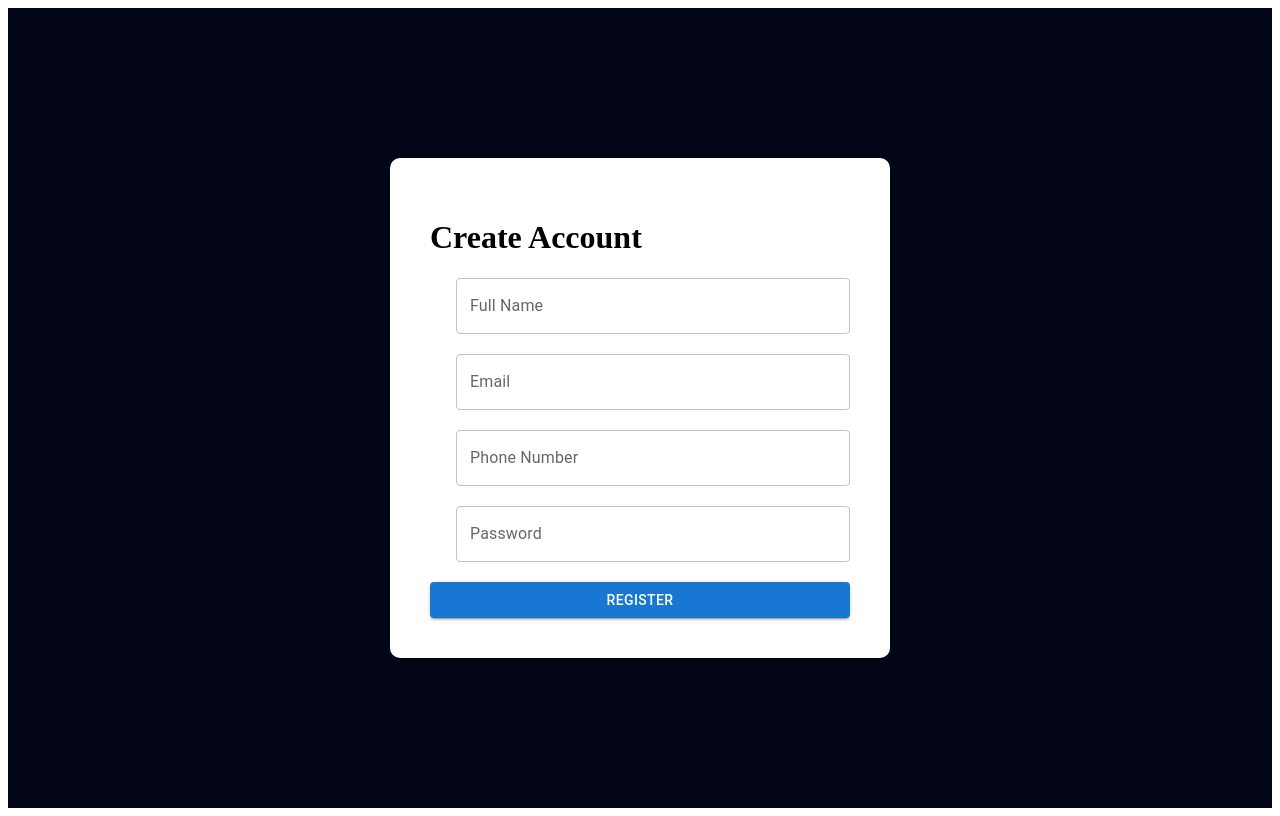
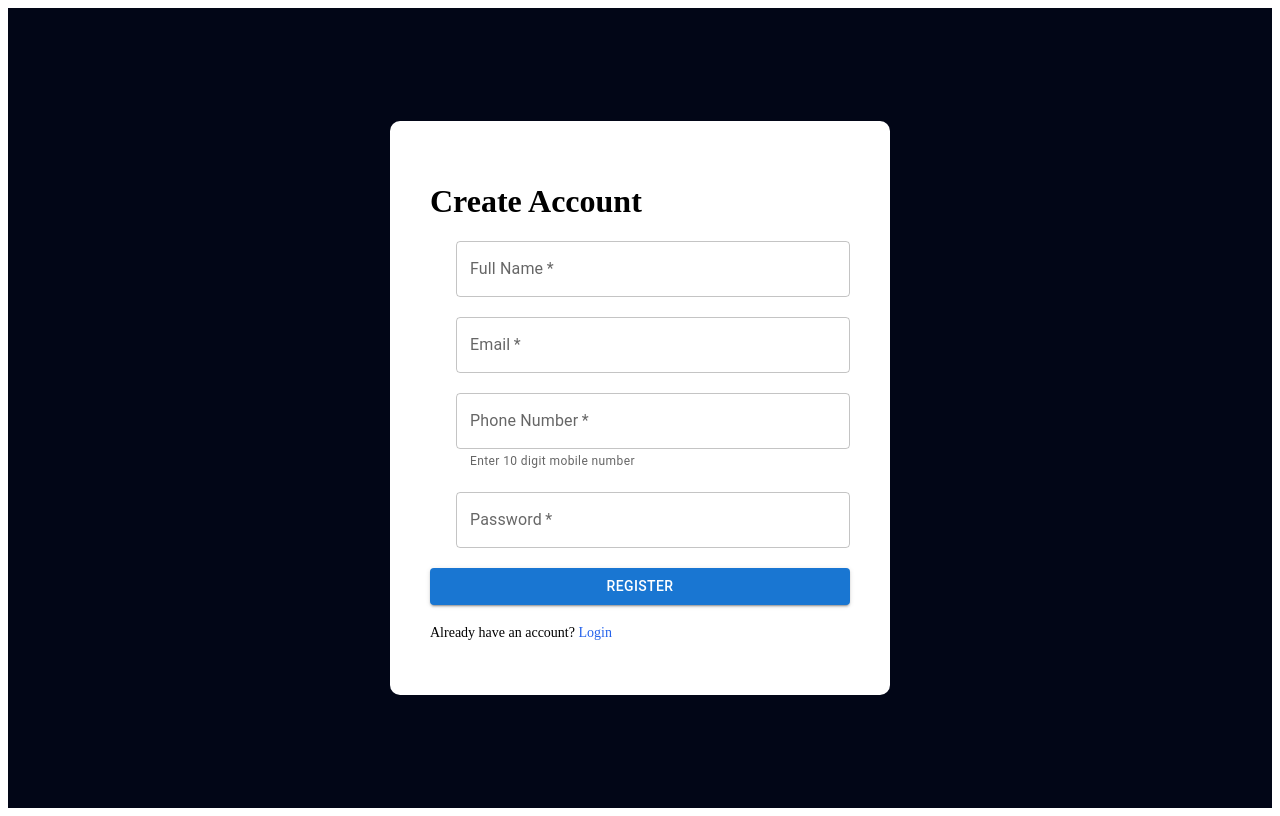
Before and after one commit to springboard-mentor-batch13/HireHelper-Batch1, a React (Vite) app in the folder frontEnd/: page /register in a window 1280 px wide. Built offline with nearby package versions, Linux system fonts and the light colour scheme; some icons are missing.

Commit message:
Updated frontend validation, sidebar, logout, toast notifications

```diff
--- a/frontEnd/package.json
+++ b/frontEnd/package.json
@@ -16,7 +16,8 @@
     "@mui/material": "^7.3.7",
     "react": "^19.2.0",
     "react-dom": "^19.2.0",
-    "react-router-dom": "^7.13.0"
+    "react-router-dom": "^7.13.0",
+    "react-toastify": "^11.0.5"
   },
   "devDependencies": {
     "@eslint/js": "^9.39.1",
--- a/frontEnd/src/App.jsx
+++ b/frontEnd/src/App.jsx
@@ -1,10 +1,13 @@
 import { BrowserRouter } from "react-router-dom";
+import { ToastContainer } from "react-toastify";
+import "react-toastify/dist/ReactToastify.css";
 import AppRoutes from "./routes/AppRoutes";
 
 function App() {
   return (
     <BrowserRouter>
       <AppRoutes />
+      <ToastContainer position="top-right" autoClose={3000} />
     </BrowserRouter>
   );
 }
--- a/frontEnd/src/components/Sidebar.css
+++ b/frontEnd/src/components/Sidebar.css
@@ -48,3 +48,13 @@
   color: #ffffff;
   font-weight: 500;
 }
+
+.logout {
+  margin-top: auto;
+  cursor: pointer;
+  color: #f87171;
+}
+
+.logout:hover {
+  background-color: rgba(248, 113, 113, 0.15);
+}
--- a/frontEnd/src/components/Sidebar.jsx
+++ b/frontEnd/src/components/Sidebar.jsx
@@ -1,12 +1,22 @@
-import { NavLink } from "react-router-dom";
+import { NavLink, useNavigate } from "react-router-dom";
+import { toast } from "react-toastify";
 import DashboardIcon from "@mui/icons-material/Dashboard";
 import FeedIcon from "@mui/icons-material/DynamicFeed";
 import TaskIcon from "@mui/icons-material/Task";
 import AddIcon from "@mui/icons-material/AddBox";
 import SettingsIcon from "@mui/icons-material/Settings";
+import LogoutIcon from "@mui/icons-material/Logout";
 import "./Sidebar.css";
 
 const Sidebar = () => {
+  const navigate = useNavigate();
+
+  const handleLogout = () => {
+    localStorage.removeItem("isLoggedIn");
+    toast.info("Logged out successfully");
+    navigate("/login");
+  };
+
   return (
     <aside className="sidebar">
       <div className="sidebar-logo">
@@ -39,6 +49,12 @@ const Sidebar = () => {
           <span>Settings</span>
         </NavLink>
       </nav>
+
+      {/* Logout Section */}
+      <div className="menu-item logout" onClick={handleLogout}>
+        <LogoutIcon />
+        <span>Logout</span>
+      </div>
     </aside>
   );
 };
--- a/frontEnd/src/pages/Login.jsx
+++ b/frontEnd/src/pages/Login.jsx
@@ -1,19 +1,34 @@
 import { TextField, Button } from "@mui/material";
 import EmailIcon from "@mui/icons-material/Email";
 import LockIcon from "@mui/icons-material/Lock";
+import { useNavigate } from "react-router-dom";
+import { toast } from "react-toastify";
 
 const Login = () => {
+  const navigate = useNavigate();
+
+  const handleSubmit = (e) => {
+    e.preventDefault(); // prevent page reload
+
+    localStorage.setItem("isLoggedIn", "true");
+    toast.success("Login Successful!");
+    navigate("/dashboard");
+  };
+
   return (
     <div style={styles.container}>
       <div style={styles.card}>
         <h1 style={styles.title}>HireHelper</h1>
         <p style={styles.subtitle}>Get help. Get things done.</p>
 
+        <form onSubmit={handleSubmit}>
           <div style={styles.inputWrapper}>
             <EmailIcon style={styles.icon} />
             <TextField
               fullWidth
               label="Email"
+              type="email"
+              required
               variant="outlined"
             />
           </div>
@@ -24,20 +39,26 @@ const Login = () => {
               fullWidth
               label="Password"
               type="password"
+              required
               variant="outlined"
             />
           </div>
 
           <Button
+            type="submit"
             variant="contained"
             fullWidth
             style={styles.button}
           >
             Login
           </Button>
+        </form>
 
         <p style={styles.footer}>
-          Don’t have an account? <span style={styles.link}>Register</span>
+          Don’t have an account?{" "}
+          <span style={styles.link} onClick={() => navigate("/register")}>
+            Register
+          </span>
         </p>
       </div>
     </div>
@@ -60,35 +81,18 @@ const styles = {
     maxWidth: "400px",
     textAlign: "center",
   },
-  title: {
-    marginBottom: "5px",
-  },
-  subtitle: {
-    color: "#64748b",
-    marginBottom: "30px",
-  },
+  title: { marginBottom: "5px" },
+  subtitle: { color: "#64748b", marginBottom: "30px" },
   inputWrapper: {
     display: "flex",
     alignItems: "center",
     gap: "10px",
     marginBottom: "20px",
   },
-  icon: {
-    color: "#475569",
-  },
-  button: {
-    marginTop: "10px",
-    padding: "12px",
-  },
-  footer: {
-    marginTop: "20px",
-    fontSize: "14px",
-  },
-  link: {
-    color: "#2563eb",
-    cursor: "pointer",
-    fontWeight: "500",
-  },
+  icon: { color: "#475569" },
+  button: { marginTop: "10px", padding: "12px" },
+  footer: { marginTop: "20px", fontSize: "14px" },
+  link: { color: "#2563eb", cursor: "pointer", fontWeight: "500" },
 };
 
 export default Login;
--- a/frontEnd/src/pages/Register.jsx
+++ b/frontEnd/src/pages/Register.jsx
@@ -1,38 +1,84 @@
+import { useState } from "react";
 import { TextField, Button } from "@mui/material";
 import PersonIcon from "@mui/icons-material/Person";
 import EmailIcon from "@mui/icons-material/Email";
 import LockIcon from "@mui/icons-material/Lock";
 import PhoneIcon from "@mui/icons-material/Phone";
+import { useNavigate } from "react-router-dom";
+import { toast } from "react-toastify";
 
 const Register = () => {
+  const navigate = useNavigate();
+
+  const handleSubmit = (e) => {
+    e.preventDefault(); // prevent reload
+
+    toast.success("Registration Successful!");
+    navigate("/verify-otp");
+  };
+
   return (
     <div style={styles.container}>
       <div style={styles.card}>
         <h1>Create Account</h1>
 
+        <form onSubmit={handleSubmit}>
           <div style={styles.inputWrapper}>
             <PersonIcon />
-          <TextField fullWidth label="Full Name" />
+            <TextField
+              fullWidth
+              label="Full Name"
+              type="text"
+              required
+            />
           </div>
 
           <div style={styles.inputWrapper}>
             <EmailIcon />
-          <TextField fullWidth label="Email" />
+            <TextField
+              fullWidth
+              label="Email"
+              type="email"
+              required
+            />
           </div>
 
           <div style={styles.inputWrapper}>
             <PhoneIcon />
-          <TextField fullWidth label="Phone Number" />
+            <TextField
+              fullWidth
+              label="Phone Number"
+              type="tel"
+              required
+              inputProps={{ pattern: "[0-9]{10}", maxLength: 10 }}
+              helperText="Enter 10 digit mobile number"
+            />
           </div>
 
           <div style={styles.inputWrapper}>
             <LockIcon />
-          <TextField fullWidth type="password" label="Password" />
+            <TextField
+              fullWidth
+              type="password"
+              label="Password"
+              required
+            />
           </div>
 
-        <Button variant="contained" fullWidth>
+          <Button type="submit" variant="contained" fullWidth>
             Register
           </Button>
+        </form>
+
+        <p style={{ marginTop: "20px", fontSize: "14px" }}>
+          Already have an account?{" "}
+          <span
+            style={{ color: "#2563eb", cursor: "pointer", fontWeight: "500" }}
+            onClick={() => navigate("/login")}
+          >
+            Login
+          </span>
+        </p>
       </div>
     </div>
   );
--- a/frontEnd/src/routes/AppRoutes.jsx
+++ b/frontEnd/src/routes/AppRoutes.jsx
@@ -7,17 +7,36 @@ import Feed from "../pages/Feed";
 import AppLayout from "../layouts/AppLayout";
 
 const AppRoutes = () => {
+  const isLoggedIn = localStorage.getItem("isLoggedIn");
+
   return (
     <Routes>
-      <Route path="/" element={<Navigate to="/login" />} />
-      <Route path="/login" element={<Login />} />
+      <Route
+        path="/"
+        element={
+          isLoggedIn ? <Navigate to="/dashboard" /> : <Navigate to="/login" />
+        }
+      />
+
+      <Route
+        path="/login"
+        element={
+          isLoggedIn ? <Navigate to="/dashboard" /> : <Login />
+        }
+      />
       <Route path="/register" element={<Register />} />
       <Route path="/verify-otp" element={<VerifyOtp />} />
 
-      <Route element={<AppLayout />}>
+      <Route
+        element={
+          isLoggedIn ? <AppLayout /> : <Navigate to="/login" />
+        }
+      >
         <Route path="/dashboard" element={<Dashboard />} />
         <Route path="/feed" element={<Feed />} />
       </Route>
+
+      <Route path="*" element={<Navigate to="/" />} />
     </Routes>
   );
 };
```
Also changed, not shown: 1 other file (tests, documents, lock files or other folders). Lines whose indentation alone changed are shown as unchanged.
